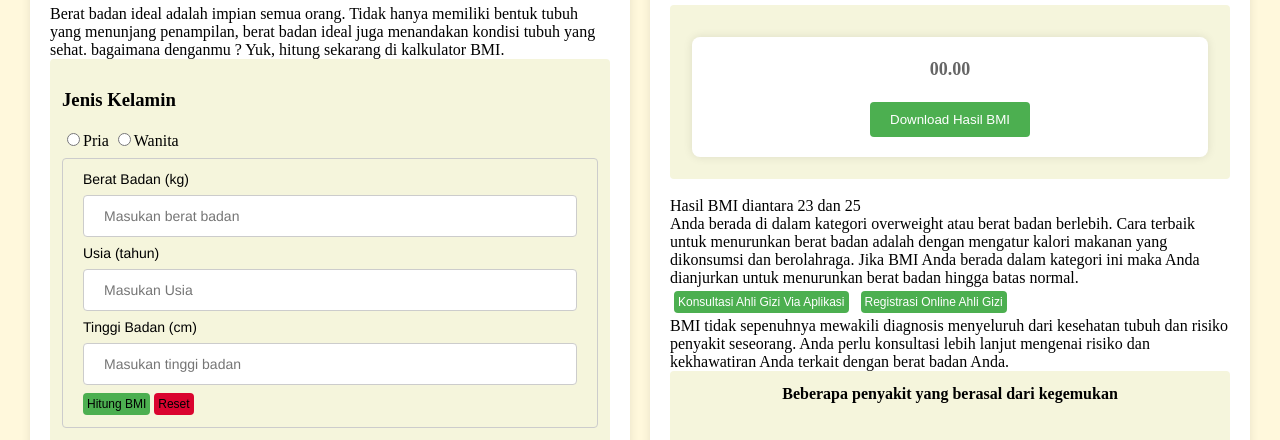
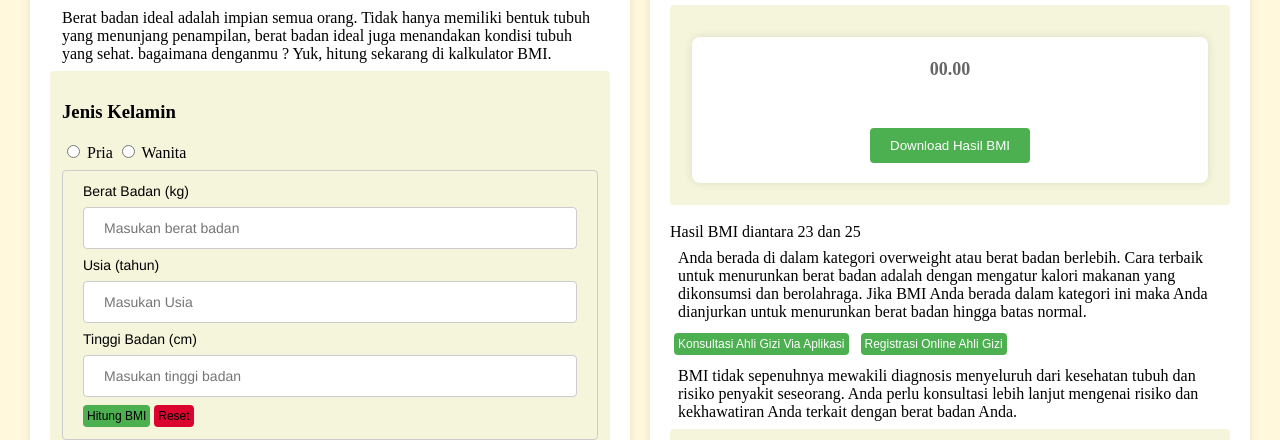
Before and after one commit to revou-fundamental-course/5-aug-24-Rian-Riana, a plain HTML site: page index.html in a window 1280 px wide. Shown: the part 192-632 px from the top of the page. Drawn offline with Linux system fonts and the light colour scheme.

Commit message:
pov update1

```diff
--- a/css/styles.css
+++ b/css/styles.css
@@ -7,6 +7,10 @@ body {
 
 ::-webkit-scrollbar {
     display: none;
+}
+
+article {
+    margin: 4px;
 }
 
 .container {
@@ -23,6 +27,10 @@ body {
     background-color: white;
     border-radius: 8px;
     box-shadow: 0 0 10px rgba(0, 0, 0, 0.1);
+}
+
+.penyakit {
+    text-align: center;"
 }
 
 @media only screen and (max-width: 768px) { /* membuat tampilan menjadi responsif ketika dalam ukuran 768*/
@@ -68,6 +76,7 @@ body {
     .info-section, .result-section {
         width: 100%;
         margin: 10px 0;
+        padding: 1px;
     }
 
     .radio-btn {
@@ -245,6 +254,7 @@ h4 {
     margin-inline-end: 0px;
     font-weight: bold;
     unicode-bidi: isolate;
+    text-align: center;
 }
 
 p {
@@ -283,6 +293,11 @@ form {
 }
 
 aside {
+
+    width: 100%;
+    margin: 10px;
+    border-radius: 10px;
+    background-color: white;
     padding: 48px;
 }
 
@@ -428,11 +443,12 @@ h4 {
     margin-inline-end: 0px;
     font-weight: bold;
     unicode-bidi: isolate;
+    text-align: center;
 }
 
 p {
-    margin: 0;
-    padding: 0;
+    margin: 4px;
+    padding: 4px;
     border: none;
 }
 
--- a/index.html
+++ b/index.html
@@ -24,10 +24,10 @@
             <form>
                 <div class="radio-btn">
                     <h3>Jenis Kelamin</h3>
-                    <input type="radio" id="pria" name="Jenis-Kelamin">Pria
-                    <label for="pria"></label>
-                    <input type="radio" id="wanita" name="Jenis-Kelamin">Wanita
-                    <label for="wanita"></label>
+                    <input type="radio" id="pria" name="Jenis-Kelamin">
+                    <label for="pria">Pria</label>
+                    <input type="radio" id="wanita" name="Jenis-Kelamin">
+                    <label for="wanita">Wanita</label>
                 </div>
 
                 <div class="input-section">
@@ -67,18 +67,18 @@
                             <h4 style="color: #666;" id="bmi-result" class="bmi-result">00.00</h4>
                             <p id="bmi-value" class="bmi-value"></p>
                             <p id="bmi-category" class="bmi-category"></p>
-                            <button class="btn-download">Download Hasil BMI</button>
+                            <button type="button" class="btn-download">Download Hasil BMI</button>
                         </div>
                     </form>
                     <div class="ket-hasil">
                      <br>Hasil BMI diantara 23 dan 25 </br>
                         <p>Anda berada di dalam kategori overweight atau berat badan berlebih. Cara terbaik untuk menurunkan berat badan adalah dengan mengatur kalori makanan yang dikonsumsi dan berolahraga. Jika BMI Anda berada dalam kategori ini maka Anda dianjurkan untuk menurunkan berat badan hingga batas normal.</p>
-                        <button class="konsultasi" onclick="showalertkonsulgizi()">Konsultasi Ahli Gizi Via Aplikasi</button>
-                        <button class="registrasi" onclick="showalertregistahli()">Registrasi Online Ahli Gizi</button>
+                        <button type="button" class="konsultasi" onclick="showalertkonsulgizi()">Konsultasi Ahli Gizi Via Aplikasi</button>
+                        <button type="button" class="registrasi" onclick="showalertregistahli()">Registrasi Online Ahli Gizi</button>
                         <p>BMI tidak sepenuhnya mewakili diagnosis menyeluruh dari kesehatan tubuh dan risiko penyakit seseorang. Anda perlu konsultasi lebih lanjut mengenai risiko dan kekhawatiran Anda terkait dengan berat badan Anda.</p>
                     </div>
 
-            <form style="text-align: center;">  <!--menggunakan inerline css-->
+            <form id="penyebabpenyakit" class="penyebabpenyakit">  <!--menggunakan inerline css-->
                 <div class="penyakit">
                 <h4>Beberapa penyakit yang berasal dari kegemukan</h4>
                 <br class="list-penyakit">
@@ -88,8 +88,8 @@
                  <br>Osteoarthitis</br>
                 </br>
 
-                <button class="konsultasi" onclick="showalertkonsul()">Konsultasi Dokter Via Aplikasi</button>
-                <button class="registrasi" onclick="showalertregist()">Registrasi Online Sekarang</button>
+                <button type="button" class="konsultasi" onclick="showalertkonsul()">Konsultasi Dokter Via Aplikasi</button>
+                <button type="button" class="registrasi" onclick="showalertregist()">Registrasi Online Sekarang</button>
                 </div>
             </form>
             </header>
```
